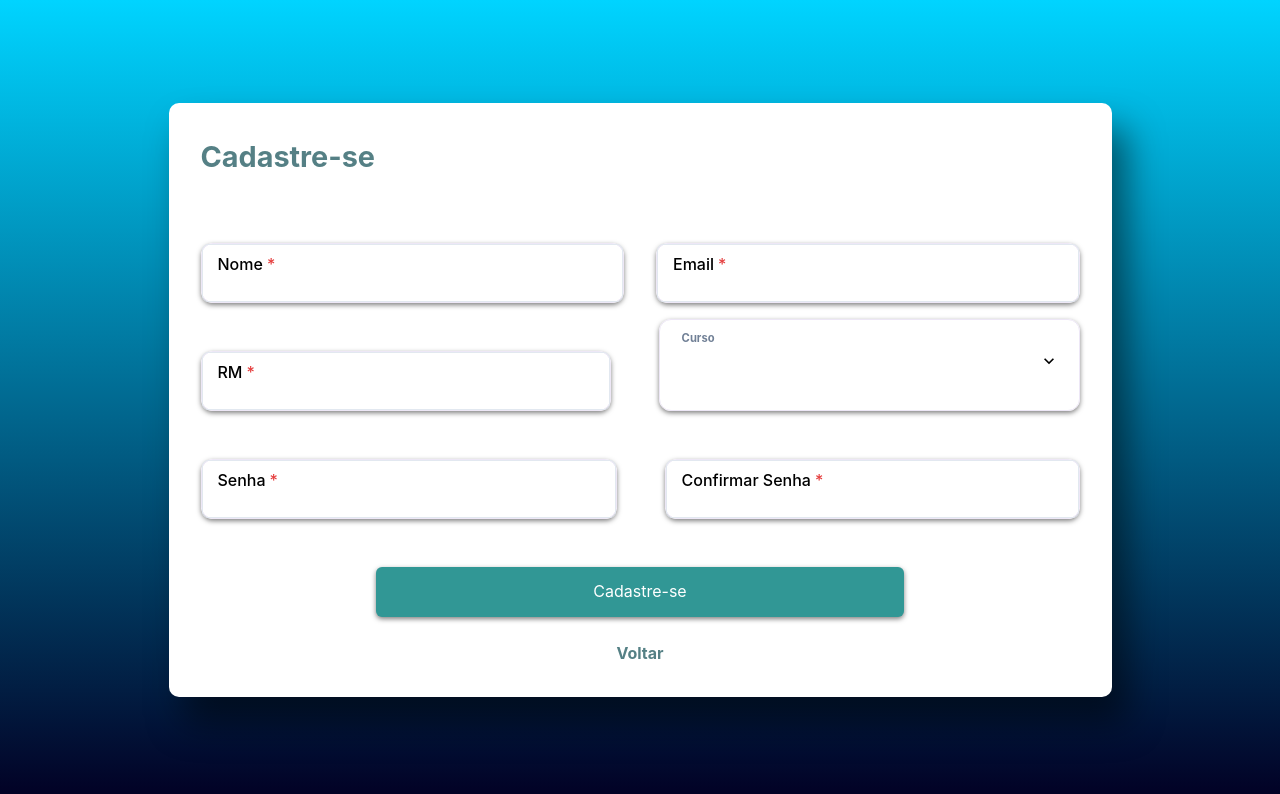
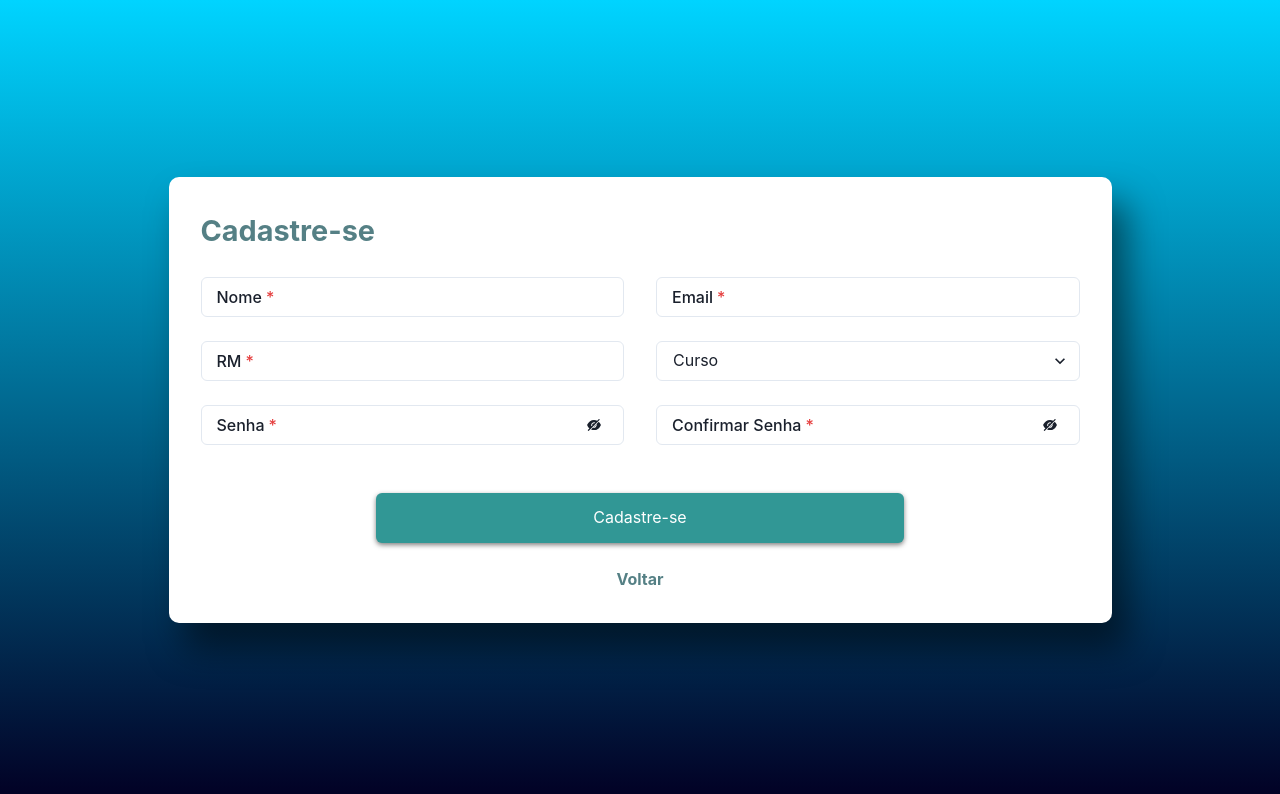
Before and after one commit to GabrieelAraujoo/front-arlock, a React (Create React App) app: page /Cadastro in a window 1280 px wide. Shown: the top 794 px of the page. Built offline with nearby package versions, Linux system fonts and the light colour scheme.

Commit message:
chore: att funcionalidade cadastro e login

```diff
--- a/src/components/Input/Geral/index.jsx
+++ b/src/components/Input/Geral/index.jsx
@@ -1,45 +1,50 @@
 import React from "react";
-import { Text, Input, InputGroup,  ChakraProvider,
+import {
+  Input,
+  InputGroup,
+  ChakraProvider,
   FormControl,
-  FormLabel,extendTheme,
-  Box } from "@chakra-ui/react";
+  FormLabel,
+  extendTheme,
+  Box,
+} from "@chakra-ui/react";
 
-export function InputLabel({ label, marginLeft, ...rest }) {
-  return (
-    <InputGroup
-      display="Flex"
-      flexDir="column"
-      marginLeft={marginLeft}
-      mt="1rem"
-      p="10px"
-      color="black"
-      borderRadius="12px"
-      border="1px solid #EDE7F6"
-      boxShadow=" 0 2px 5px rgb(0, 0, 0, .5);"
-      _hover={{ border: "1px solid", borderColor: "#558085" }}
-    >
-      <Text textStyle="Bold" fontSize="0.7rem" pl="3%" color="gray.500">
-        {label}
-      </Text>
-      <Input
-        w="100%"
-        h="30px"
-        borderRadius="12px"
-        borderColor="none"
-        fontSize="16px"
-        border="none"
-        fontWeight="bold"
-        color="#000"
-        _focusVisible={{ border: "none" }}
-        _focus={{ border: "none" }}
-        {...rest}
-      />
-    </InputGroup>
-  );
-}
+// export function InputLabel({ label, marginLeft, ...rest }) {
+//   return (
+//     <InputGroup
+//       display="Flex"
+//       flexDir="column"
+//       marginLeft={marginLeft}
+//       mt="1rem"
+//       p="10px"
+//       color="black"
+//       borderRadius="12px"
+//       border="1px solid #EDE7F6"
+//       boxShadow=" 0 2px 5px rgb(0, 0, 0, .5);"
+//       _hover={{ border: "1px solid", borderColor: "#558085" }}
+//     >
+//       <Text textStyle="Bold" fontSize="0.7rem" pl="3%" color="gray.500">
+//         {label}
+//       </Text>
+//       <Input
+//         w="100%"
+//         h="30px"
+//         borderRadius="12px"
+//         borderColor="none"
+//         fontSize="16px"
+//         border="none"
+//         fontWeight="bold"
+//         color="#000"
+//         _focusVisible={{ border: "none" }}
+//         _focus={{ border: "none" }}
+//         {...rest}
+//       />
+//     </InputGroup>
+//   );
+// }
 
 const activeLabelStyles = {
-  transform: "scale(0.85) translateY(-24px)"
+  transform: "scale(0.85) translateY(-24px)",
 };
 
 export const theme = extendTheme({
@@ -50,11 +55,12 @@ export const theme = extendTheme({
           container: {
             _focusWithin: {
               label: {
-                ...activeLabelStyles
-              }
+                ...activeLabelStyles,
               },
-            "input:not(:placeholder-shown) + label, .chakra-select__wrapper + label, textarea:not(:placeholder-shown) ~ label": {
-              ...activeLabelStyles
+            },
+            "input:not(:placeholder-shown) + label, .chakra-select__wrapper + label, textarea:not(:placeholder-shown) ~ label":
+              {
+                ...activeLabelStyles,
               },
             label: {
               top: 0,
@@ -66,31 +72,27 @@ export const theme = extendTheme({
               mx: 3,
               px: 1,
               my: 2,
-              transformOrigin: "left top"
-            }
-          }
-        }
-      }
-    }
-  }
+              transformOrigin: "left top",
+            },
+          },
+        },
+      },
+    },
+  },
 });
 
-export default function Teste({ label, marginLeft, ...rest }) {
+export function InputLabel({ label, marginRight, ...rest }) {
   return (
-    <InputGroup display="Flex"
+    <InputGroup
+      display="Flex"
       flexDir="column"
-    marginLeft={marginLeft}
-    mt="3rem"
-    color="black"
-    borderRadius="12px"
-    border="1px solid #EDE7F6"
-    boxShadow=" 0 2px 5px rgb(0, 0, 0, .5);"
-    _hover={{ border: "1px solid", borderColor: "#558085" }}>
-
-    <ChakraProvider theme={theme} marginLeft={marginLeft}>
-      <Box >
-        <FormControl variant="floating" id="first-name" isRequired >
-          <Input placeholder=" " padding="28px"  {...rest}/>
+      marginRight={marginRight}
+      mt="1.5rem"
+    >
+      <ChakraProvider theme={theme}>
+        <Box>
+          <FormControl variant="floating" id="first-name" isRequired>
+            <Input placeholder=" " paddingY="18px" {...rest} />
             <FormLabel>{label}</FormLabel>
           </FormControl>
         </Box>
--- a/src/components/Input/Login/index.jsx
+++ b/src/components/Input/Login/index.jsx
@@ -1,39 +1,122 @@
 import React from "react";
-import { Text, Input, InputGroup, InputRightElement } from "@chakra-ui/react";
+import {
+  Input,
+  InputGroup,
+  InputRightElement,
+  extendTheme,
+  ChakraProvider,
+  FormControl,
+  FormLabel,
+  Box,
+} from "@chakra-ui/react";
 import { AiFillEyeInvisible, AiFillEye } from "react-icons/ai";
 
-export function InputLabelIcon({ label, status, showPassword, ml, ...rest }) {
+// export function InputLabelIcon({ label, status, showPassword, ml, ...rest }) {
+//   return (
+//     <InputGroup
+//       display="Flex"
+//       flexDir="column"
+//       mt="1rem"
+//       p="10px"
+//       marginLeft={ml}
+//       color="black"
+//       borderRadius="12px"
+//       border="1px solid #EDE7F6"
+//       boxShadow=" 0 2px 5px rgb(0, 0, 0, .5);"
+//       _hover={{ border: "1px solid", borderColor: "#558085" }}
+//     >
+//       <Text textStyle="Bold" fontSize="0.7rem" pl="3%" color="gray.500">
+//         {label}
+//       </Text>
+//       <Input
+//         w="100%"
+//         h="30px"
+//         borderRadius="12px"
+//         borderColor="none"
+//         fontSize="16px"
+//         border="none"
+//         fontWeight="bold"
+//         color="#000"
+//         _focusVisible={{ border: "none" }}
+//         _focus={{ border: "none" }}
+//         {...rest}
+//       />
+//       <InputRightElement
+//         mt="20px"
+//         mr="10px"
+//         cursor="pointer"
+//         display="flex"
+//         justifyContent="center"
+//         onClick={showPassword}
+//       >
+//         {status === true ? (
+//           <AiFillEyeInvisible color="green.500" />
+//         ) : (
+//           <AiFillEye color="green.500" />
+//         )}
+//       </InputRightElement>
+//     </InputGroup>
+//   );
+// }
+
+const activeLabelStyles = {
+  transform: "scale(0.85) translateY(-24px)",
+};
+
+export const theme = extendTheme({
+  components: {
+    Form: {
+      variants: {
+        floating: {
+          container: {
+            _focusWithin: {
+              label: {
+                ...activeLabelStyles,
+              },
+            },
+            "input:not(:placeholder-shown) + label, .chakra-select__wrapper + label, textarea:not(:placeholder-shown) ~ label":
+              {
+                ...activeLabelStyles,
+              },
+            label: {
+              top: 0,
+              left: 0,
+              zIndex: 2,
+              position: "absolute",
+              backgroundColor: "white",
+              pointerEvents: "none",
+              mx: 3,
+              px: 1,
+              my: 2,
+              transformOrigin: "left top",
+            },
+          },
+        },
+      },
+    },
+  },
+});
+
+export function InputLabelIcon({
+  label,
+  status,
+  showPassword,
+  marginRight,
+  ...rest
+}) {
   return (
     <InputGroup
       display="Flex"
       flexDir="column"
-      mt="1rem"
-      p="10px"
-      marginLeft={ml}
-      color="black"
-      borderRadius="12px"
-      border="1px solid #EDE7F6"
-      boxShadow=" 0 2px 5px rgb(0, 0, 0, .5);"
-      _hover={{ border: "1px solid", borderColor: "#558085" }}
+      marginRight={marginRight}
+      mt="1.5rem"
     >
-      <Text textStyle="Bold" fontSize="0.7rem" pl="3%" color="gray.500">
-        {label}
-      </Text>
-      <Input
-        w="100%"
-        h="30px"
-        borderRadius="12px"
-        borderColor="none"
-        fontSize="16px"
-        border="none"
-        fontWeight="bold"
-        color="#000"
-        _focusVisible={{ border: "none" }}
-        _focus={{ border: "none" }}
-        {...rest}
-      />
+      <ChakraProvider theme={theme}>
+        <Box>
+          <FormControl variant="floating" id="first-name" isRequired>
+            <Input placeholder=" " paddingY="18px" {...rest} />
+            <FormLabel>{label}</FormLabel>
             <InputRightElement
-        mt="20px"
               mr="10px"
               cursor="pointer"
               display="flex"
@@ -46,6 +129,9 @@ export function InputLabelIcon({ label, status, showPassword, ml, ...rest }) {
                 <AiFillEye color="green.500" />
               )}
             </InputRightElement>
+          </FormControl>
+        </Box>
+      </ChakraProvider>
     </InputGroup>
   );
 }
--- a/src/components/Select/SelectCurso.jsx
+++ b/src/components/Select/SelectCurso.jsx
@@ -1,39 +1,107 @@
 import React from "react";
-import { Text, Select, InputGroup } from "@chakra-ui/react";
+import {
+  Select,
+  InputGroup,
+  extendTheme,
+  FormControl,
+  Box,
+} from "@chakra-ui/react";
 
-export default function SelectLabel({
+// export default function SelectLabel({
+//   label,
+//   ml,
+//   placeholder,
+//   options,
+//   ...rest
+// }) {
+//   return (
+//     <InputGroup
+//       display="Flex"
+//       flexDir="column"
+//       mt="1rem"
+//       p="10px"
+//       marginLeft={ml}
+//       color="black"
+//       borderRadius="12px"
+//       border="1px solid #EDE7F6"
+//       boxShadow=" 0 2px 5px rgb(0, 0, 0, .5);"
+//       _hover={{ border: "1px solid", borderColor: "#558085" }}
+//     >
+//       <Text textStyle="Bold" fontSize="0.7rem" pl="3%" color="gray.500">
+//         {label}
+//       </Text>
+//       <Select
+//         w="100%"
+//         h="30px"
+//         borderColor="none"
+//         border="none"
+//         _focusVisible={{ border: "none" }}
+//         _focus={{ border: "none" }}
+//         placeholder={placeholder}
+//         {...rest}
+//       >
+//         {options.map((item) => {
+//           return (
+//             <option key={item.id} value={item.name}>
+//               {item.nome}
+//             </option>
+//           );
+//         })}
+//       </Select>
+//     </InputGroup>
+//   );
+// }
+
+const activeLabelStyles = {
+  transform: "scale(0.85) translateY(-24px)",
+};
+
+export const theme = extendTheme({
+  components: {
+    Form: {
+      variants: {
+        floating: {
+          container: {
+            _focusWithin: {
+              label: {
+                ...activeLabelStyles,
+              },
+            },
+            "input:not(:placeholder-shown) + label, .chakra-select__wrapper + label, textarea:not(:placeholder-shown) ~ label":
+              {
+                ...activeLabelStyles,
+              },
+            label: {
+              top: 0,
+              left: 0,
+              zIndex: 2,
+              position: "absolute",
+              backgroundColor: "white",
+              pointerEvents: "none",
+              mx: 3,
+              px: 1,
+              my: 2,
+              transformOrigin: "left top",
+            },
+          },
+        },
+      },
+    },
+  },
+});
+
+export function SelectLabel({
   label,
-  ml,
+  marginLeft,
   placeholder,
   options,
   ...rest
 }) {
   return (
-    <InputGroup
-      display="Flex"
-      flexDir="column"
-      mt="1rem"
-      p="10px"
-      marginLeft={ml}
-      color="black"
-      borderRadius="12px"
-      border="1px solid #EDE7F6"
-      boxShadow=" 0 2px 5px rgb(0, 0, 0, .5);"
-      _hover={{ border: "1px solid", borderColor: "#558085" }}
-    >
-      <Text textStyle="Bold" fontSize="0.7rem" pl="3%" color="gray.500">
-        {label}
-      </Text>
-      <Select
-        w="100%"
-        h="30px"
-        borderColor="none"
-        border="none"
-        _focusVisible={{ border: "none" }}
-        _focus={{ border: "none" }}
-        placeholder={placeholder}
-        {...rest}
-      >
+    <InputGroup display="Flex" flexDir="column" mt="1.5rem">
+      <Box>
+        <FormControl variant="floating" id="first-name" isRequired>
+          <Select placeholder="Curso" {...rest}>
             {options.map((item) => {
               return (
                 <option key={item.id} value={item.name}>
@@ -42,6 +110,8 @@ export default function SelectLabel({
               );
             })}
           </Select>
+        </FormControl>
+      </Box>
     </InputGroup>
   );
 }
--- a/src/pages/login/CadastroAlunos.jsx
+++ b/src/pages/login/CadastroAlunos.jsx
@@ -3,15 +3,24 @@ import { Main } from "../../layout/Main";
 import { Container } from "../../layout/Container";
 import { Flex, Text, Button } from "@chakra-ui/react";
 import { InputLabelIcon } from "../../components/Input/Login";
-import Teste, { InputLabel } from "../../components/Input/Geral";
+import { InputLabel } from "../../components/Input/Geral";
 import { useNavigate } from "react-router-dom";
-import SelectLabel from "../../components/Select/SelectCurso";
+import { SelectLabel } from "../../components/Select/SelectCurso";
 import { listCursos } from "../../Mock/listCursos";
+import { baseFormCadastro } from "../../utils/baseFormCadastro";
 
 export default function CadastroAlunos() {
+  const navigate = useNavigate();
   const [showPassword, setShowPassword] = useState(true);
   const [confirmShowPassword, setConfirmShowPassword] = useState(true);
-  const navigate = useNavigate();
+  const [userData, setUserData] = useState("");
+  const [formData, setformData] = useState(baseFormCadastro);
+
+  const changeValue = (e) => {
+    const { name, value } = e.target;
+    setUserData({ ...userData, [name]: value });
+    setformData(userData);
+  };
 
   function changeShowPassword() {
     if (showPassword === true) {
@@ -27,6 +36,11 @@ export default function CadastroAlunos() {
     } else {
       setConfirmShowPassword(true);
     }
+  }
+
+  function sendUser() {
+    console.log(formData);
+    navigate("/");
   }
 
   function sendRoute(route) {
@@ -57,55 +71,71 @@ export default function CadastroAlunos() {
               color="#558085"
               fontWeight="bold"
               direction="left"
-              marginBottom="1rem"
               fontSize={{ base: "1.5rem", lg: "1.8rem" }}
             >
               Cadastre-se
             </Text>
 
             <Flex w="full" direction={{ lg: "row", base: "column" }}>
-              {/* <InputLabel label={"Nome"} placeholder={"John Deo"} /> */}
-              <Teste label={"Nome"}/>
+              <InputLabel
+                label={"Nome"}
+                marginRight={{ lg: "2rem", base: "0" }}
+                name="nome"
+                value={userData.nome}
+                onChange={changeValue}
+                // isInvalid={error && error.errorName}
+              />
 
-              {/* <InputLabel */}
-              <Teste
+              <InputLabel
                 label={"Email"}
-                marginLeft={{ lg: "2rem", base: "0" }}
-
+                name="email"
+                value={userData.email}
+                onChange={changeValue}
               />
             </Flex>
             <Flex w="full" direction={{ lg: "row", base: "column" }}>
-              <Teste label={"RM"}  type="number" />
+              <InputLabel
+                label={"RM"}
+                type="number"
+                marginRight={{ lg: "2rem", base: "0" }}
+                name="rm"
+                value={userData.rm}
+                onChange={changeValue}
+              />
 
               <SelectLabel
-              placeholder=" "
                 label={"Curso"}
                 options={listCursos}
-                ml={{ lg: "3rem", base: "0" }}
+                name="curso"
+                value={userData.curso}
+                onChange={changeValue}
               />
             </Flex>
 
-            <Flex  w="full" direction={{ lg: "row", base: "column" }}>
-              <Teste
+            <Flex w="full" direction={{ lg: "row", base: "column" }}>
+              <InputLabelIcon
                 label={"Senha"}
                 showPassword={changeShowPassword}
                 status={showPassword}
                 type={showPassword ? "password" : "text"}
-
+                marginRight={{ lg: "2rem", base: "0" }}
+                name="senha"
+                value={userData.senha}
+                onChange={changeValue}
               />
 
-             <Flex ml={{ lg: "3rem", base: "0" }} w="full" direction={{ lg: "row", base: "column" }}>
-              <Teste  label={"Confirmar Senha"} status={confirmShowPassword} type={confirmShowPassword ? "password" : "text"} showPassword={changeShowPassword} />
-
-
+              <InputLabelIcon
+                label={"Confirmar Senha"}
+                status={confirmShowPassword}
+                type={confirmShowPassword ? "password" : "text"}
+                showPassword={changeShowConfirmPassword}
+              />
             </Flex>
-            </Flex>
-
 
             <Flex
               w="full"
               direction="column"
-              justifyContent="center"
+              justifyContent="space-between"
               alignItems="center"
               marginTop="1.5rem"
             >
@@ -116,7 +146,7 @@ export default function CadastroAlunos() {
                 width="60%"
                 marginY="1.5rem"
                 fontWeight="normal"
-                onClick={() => sendRoute("/")}
+                onClick={() => sendUser()}
               >
                 Cadastre-se
               </Button>
--- a/src/pages/login/EsqueceuSenha.jsx
+++ b/src/pages/login/EsqueceuSenha.jsx
@@ -46,7 +46,7 @@ export default function EsqueceuSenha() {
             </Text>
 
             <Flex width="100%" direction="column" marginBottom="10px">
-              <InputLabel label={"E-mail"} type="email" placeholder="E-mail" />
+              <InputLabel label={"E-mail"} type="email" />
             </Flex>
 
             <Button
--- a/src/pages/login/Login.jsx
+++ b/src/pages/login/Login.jsx
@@ -50,13 +50,13 @@ function Login() {
               Seja bem-vindo (a)
             </Text>
             <Flex width="100%" direction="column" marginBottom="10px">
-              <InputLabel label={"E-mail"} type="email" placeholder="E-mail" />
+              <InputLabel label={"E-mail"} type="email" name="email" />
               <InputLabelIcon
                 label={"Senha"}
                 showPassword={changeShowPassword}
                 status={status}
                 type={status ? "password" : "text"}
-                placeholder="Senha"
+                name="email"
               />
             </Flex>
             <Flex
--- /dev/null
+++ b/src/utils/baseFormCadastro.js
@@ -0,0 +1,7 @@
+export const baseFormCadastro = {
+  nome: "",
+  email: "",
+  rm: "",
+  curso: "",
+  senha: "",
+};
```
Lines whose indentation alone changed are shown as unchanged.
